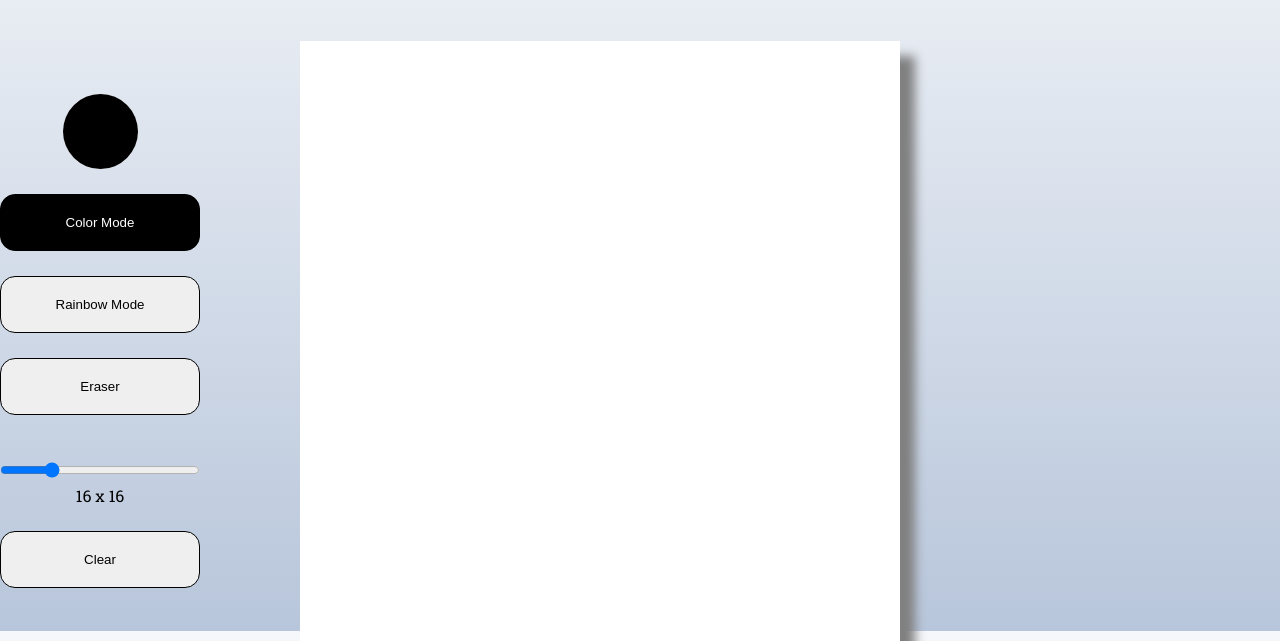
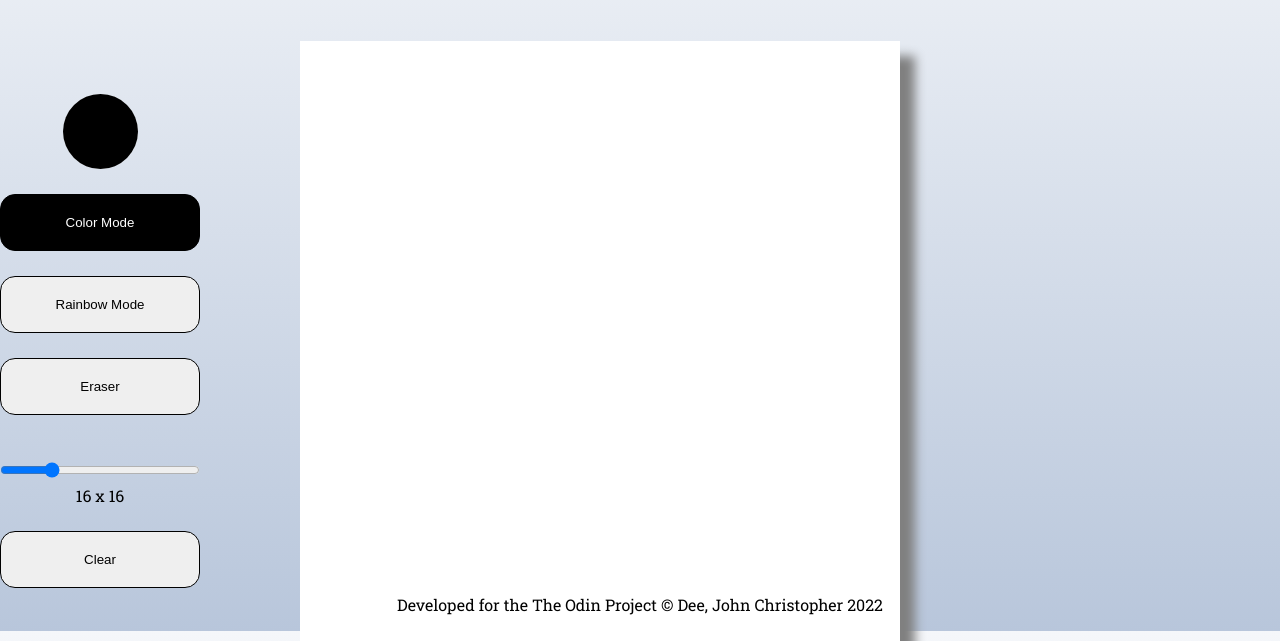
Before and after one commit to jctdee/etch-a-sketch, a plain HTML site: page index.html in a window 1280 px wide. Shown: the part 169-810 px from the top of the page. Drawn offline with Linux system fonts and the light colour scheme.

Commit message:
Added footer

```diff
--- a/index.html
+++ b/index.html
@@ -37,6 +37,9 @@
     <div class="sketch-container" id="sketch-container">
     </div>
   </div>
+  <footer>
+    <p>Developed for the The Odin Project © Dee, John Christopher 2022</p>
+  </footer>
 </body>
 <script src="app.js"></script>
 </html>
--- a/style.css
+++ b/style.css
@@ -26,7 +26,7 @@ header h1 {
   justify-content: flex-start;
   align-items: center;
   gap: 100px;
-  margin: 0 auto;
+  margin: 0 auto 10vh;
   max-width: 1280px;
 }
 
@@ -95,3 +95,11 @@ header h1 {
   background: black;
   color: white;
 }
+
+footer {
+  /* margin-top: auto; */
+  width: 100%;
+  position: absolute;
+  bottom: 0;
+  text-align: center;
+}
```
